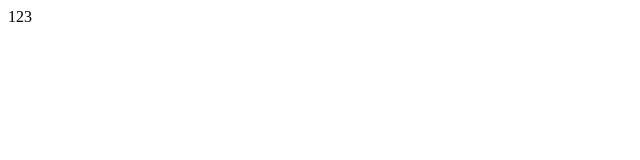
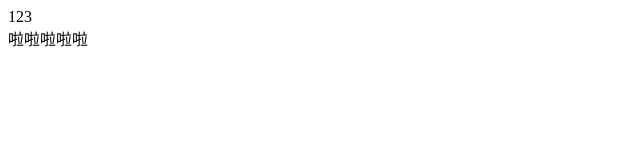
Before and after one commit to Joan177/git-demo, a plain HTML site: page index.html in a window 1280 px wide. Shown: the whole page, without its empty margins (0-640 px from the left). Drawn offline with Linux system fonts and the light colour scheme.

Commit message:
A程序员第二次提交

```diff
--- a/index.html
+++ b/index.html
@@ -8,5 +8,6 @@
 </head>
 <body>
     123
+    <div>啦啦啦啦啦</div>
 </body>
 </html>
```
